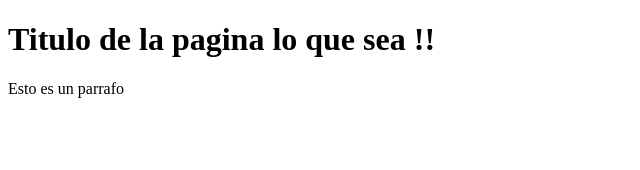
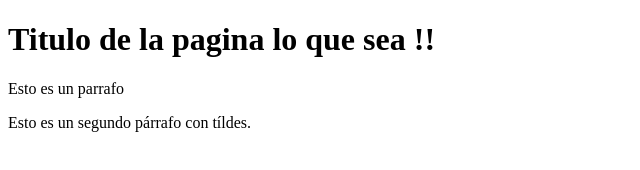
Before and after one commit to Bigfissh/primerospaso_git, a plain HTML site: page index.html in a window 1280 px wide. Shown: the whole page, without its empty margins (0-640 px from the left). Drawn offline with Linux system fonts and the light colour scheme.

Commit message:
segundo comentario

```diff
--- a/index.html
+++ b/index.html
@@ -9,5 +9,6 @@
 <body>
     <h1>Titulo de la pagina lo que sea !!</h1>
     <p> Esto es un parrafo </p>
+    <p> Esto es un segundo párrafo con tíldes.</p>
 </body>
 </html>
```
